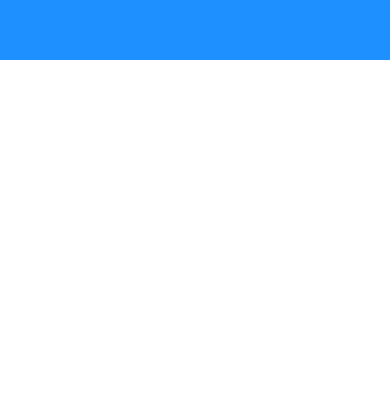
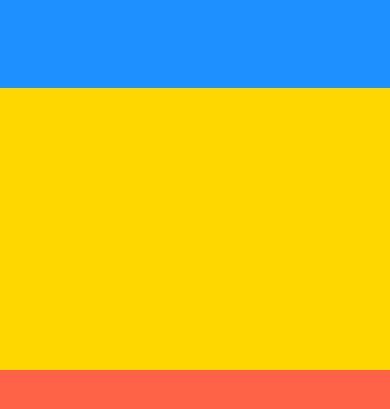
Before and after one commit to Lo-GR/practiceReactNative, a React Native app: screen / in a window 390 px wide. Shown: the part 193-602 px from the top of the page. Built offline with nearby package versions, Linux system fonts and the light colour scheme.

Commit message:
add flex views for practice

```diff
--- a/App.js
+++ b/App.js
@@ -1,39 +1,39 @@
 import { StatusBar } from 'expo-status-bar';
 import React from 'react';
 import {
-  Dimensions,
   StyleSheet,
-  Text,
-  View,
-  Alert,
-  Platform,
-  TouchableWithoutFeedback,
-  TouchableHighlight,
-  TouchableOpacity,
-  Image,
-  SafeAreaView,
-  Button } from 'react-native';
+  View, } from 'react-native';
+
 
 export default function App() {
-  console.log(Dimensions.get("screen"))
+
   return (
-    <SafeAreaView style={styles.container}>
-      <StatusBar style="auto" />
-      <View style={{
-        backgroundColor: 'dodgerblue',
-        width: '100%',
-        height: "30%"
-      }}></View>
-    </SafeAreaView>
+    <View style={styles.container}>
+      <View
+        style={{
+          backgroundColor: "dodgerblue",
+          flex: 1,
+        }}
+      />
+      <View
+        style={{
+          backgroundColor: "gold",
+          flex: 1,
+        }}
+      />
+      <View
+        style={{
+          backgroundColor: "tomato",
+          flex: 1,
+        }}
+      />
+    </View>
   );
 }
 
 const styles = StyleSheet.create({
   container: {
     flex: 1,
-    backgroundColor: 'white',
-    // alignItems: 'center',
-    // justifyContent: 'center',
-    paddingTop: Platform.OS === "android" ? StatusBar.currentHeight : 0,
+    backgroundColor: '#fff',
   }
 });
--- a/app.json
+++ b/app.json
@@ -3,7 +3,7 @@
     "name": "DoneWithIt",
     "slug": "DoneWithIt",
     "version": "1.0.0",
-    "orientation": "default",
+    "orientation": "portrait",
     "icon": "./assets/icon.png",
     "splash": {
       "image": "./assets/splash.png",
```
